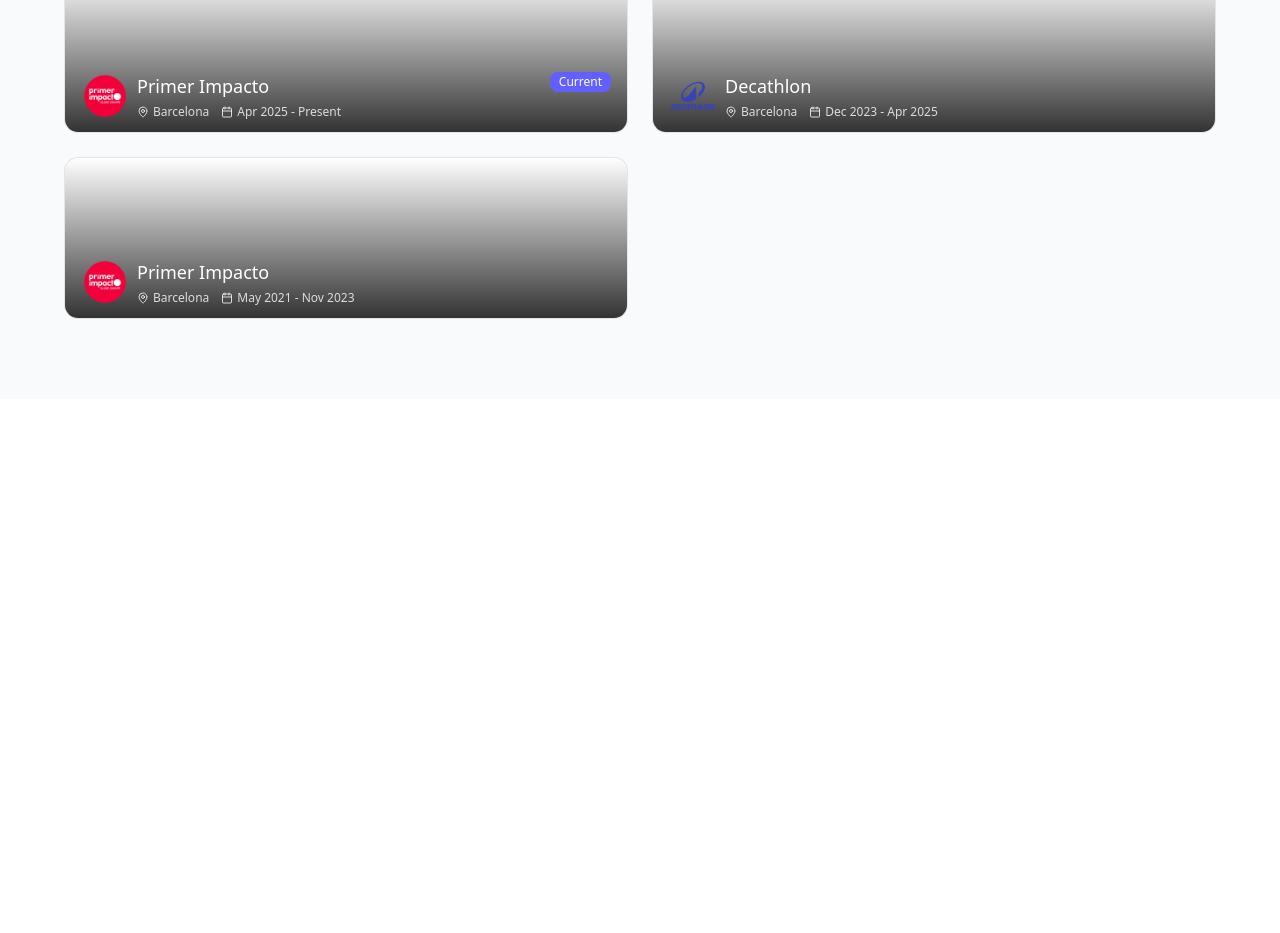
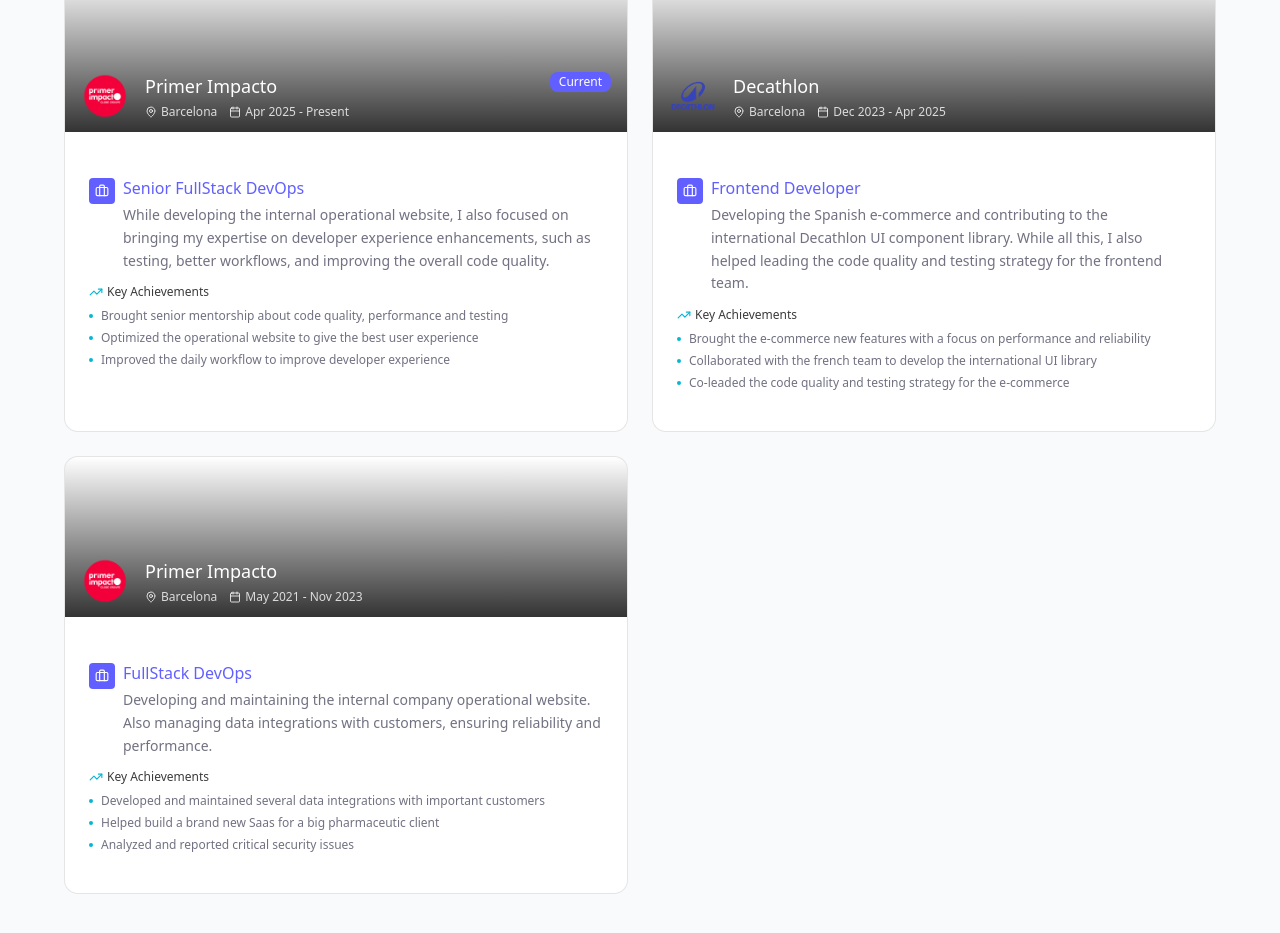
Before and after one commit to TheMineWay/portfolio, a Next.js app: page /en in a window 1280 px wide. Shown: the part 1844-2777 px from the top of the page. Before the commit the page ends 2243 px from the top, so only its background shows below. Built offline with nearby package versions, Linux system fonts and the light colour scheme.

Commit message:
feat: :sparkles: work experience details

```diff
--- a/features/work-experience/components/work-experience-summary-card.tsx
+++ b/features/work-experience/components/work-experience-summary-card.tsx
@@ -1,8 +1,8 @@
-import { Calendar, MapPin } from "lucide-react";
+import { Briefcase, Calendar, MapPin, TrendingUp } from "lucide-react";
 import { WorkExperience } from "../constants/work-experience.constants";
 import { COMPANIES } from "../constants/companies.constants";
 import { formatPeriod } from "@/lib/date/format-period";
-import { Card } from "@/components/ui/card/card";
+import { Card, CardContent } from "@/components/ui/card/card";
 import { Badge } from "@/components/ui/badge/badge";
 import { getTranslations } from "next-intl/server";
 import { TranslationNamespace } from "@/i18n/namespaces";
@@ -12,8 +12,9 @@
     experience: WorkExperience;
 };
 
-export const WorkExperienceSummaryCard: React.FC<Props> = async ({ experience: { company, fromDate, toDate, location } }) => {
+export const WorkExperienceSummaryCard: React.FC<Props> = async ({ experience: { company, fromDate, toDate, location, role, technologies, achievements, description } }) => {
     const commonT = await getTranslations(TranslationNamespace.COMMON);
+    const t = await getTranslations(TranslationNamespace.WORK_EXPERIENCE);
 
     const isCurrent = toDate === null;
     const { name: companyName, logo } = COMPANIES[company];
@@ -32,9 +33,9 @@
                 <div className="absolute inset-0 bg-gradient-to-t from-black/80 via-black/40 to-transparent" />
                 <div className="absolute bottom-3 left-4 right-4">
                     <div className="flex items-start justify-between">
-                        <div className="flex gap-2 items-center">
+                        <div className="flex gap-2 md:gap-4 items-center">
                             {/* Logo */}
-                            <Image alt={commonT('expressions.Logo-of', { name: companyName })} {...logo} className="w-12 h-12"/>
+                            <Image alt={commonT('expressions.Logo-of', { name: companyName })} src={logo.src} width={logo.width} height={logo.height} className="w-12 h-12" />
 
                             {/* Details */}
                             <div>
@@ -59,5 +60,56 @@
                     </div>
                 </div>
             </div>
+
+            <CardContent className="p-5">
+                <div className="flex items-start gap-2 mb-3">
+                    <div
+                        className="p-1.5 rounded mt-0.5"
+                        style={{ backgroundColor: 'var(--brand-primary)', color: 'var(--brand-primary-foreground)' }}
+                    >
+                        <Briefcase className="h-3.5 w-3.5" />
+                    </div>
+                    <div className="flex-1">
+                        <h4
+                            className="mb-1"
+                            style={{ color: 'var(--brand-primary)' }}
+                        >
+                            {role}
+                        </h4>
+                        <p className="text-sm text-muted-foreground leading-relaxed">
+                            {description}
+                        </p>
+                    </div>
+                </div>
+
+                <div className="mb-4">
+                    <div className="flex items-center gap-1 mb-2">
+                        <TrendingUp className="h-3.5 w-3.5" style={{ color: 'var(--brand-accent)' }} />
+                        <span className="text-xs opacity-80">{t('summary.info.Key-achievements')}</span>
+                    </div>
+                    <ul className="space-y-1.5">
+                        {achievements.map((achievement, achievementKey) => (
+                            <li key={achievementKey} className="text-xs text-muted-foreground flex items-start">
+                                <span
+                                    className="inline-block w-1 h-1 rounded-full mt-1.5 mr-2 flex-shrink-0"
+                                    style={{ backgroundColor: 'var(--brand-accent)' }}
+                                />
+                                {achievement}
+                            </li>
+                        ))}
+                    </ul>
+                </div>
+
+                <div className="flex flex-wrap gap-1.5">
+                    {technologies.map((tech) => (
+                        <span
+                            key={tech}
+                            className="text-xs px-2 py-0.5 rounded border"
+                        >
+                            {tech}
+                        </span>
+                    ))}
+                </div>
+            </CardContent>
         </Card>);
 };
--- a/features/work-experience/components/work-experience-summary.tsx
+++ b/features/work-experience/components/work-experience-summary.tsx
@@ -1,12 +1,12 @@
 import type React from "react";
 import { getTranslations } from "next-intl/server";
 import { TranslationNamespace } from "@/i18n/namespaces";
-import { WORK_EXPERIENCES } from "../constants/work-experience.constants";
 import { WorkExperienceSummaryCard } from "./work-experience-summary-card";
+import { getWorkExperiencesDetails } from "../constants/work-experience.constants";
 
-const experiences = WORK_EXPERIENCES.toSorted((a, b) => a.fromDate.getTime() - b.fromDate.getTime()).reverse();
 
 export const WorkExperienceSummary: React.FC = async () => {
+    const experiences = (await getWorkExperiencesDetails()).toSorted((a, b) => a.fromDate.getTime() - b.fromDate.getTime()).reverse();
     const t = await getTranslations(TranslationNamespace.WORK_EXPERIENCE);
 
     const [titleTextHighlight, ...titleTextParts] = t('Title').split(' ').toReversed();
--- a/features/work-experience/constants/work-experience.constants.ts
+++ b/features/work-experience/constants/work-experience.constants.ts
@@ -1,12 +1,21 @@
+import { getTranslations } from "next-intl/server";
 import { Company } from "./companies.constants";
+import { TranslationNamespace } from "@/i18n/namespaces";
 
 export type WorkExperience = {
     key: string;
     company: Company;
     role: string;
+    description: string;
     fromDate: Date;
     toDate: Date | null;
     location: string;
+    achievements: string[];
+    technologies: string[];
+};
+
+type WorkExperiencesDefinition = Omit<WorkExperience, 'achievements' | 'description'> & {
+    achievementsCount: number;
 };
 
 export const WORK_EXPERIENCES = [
@@ -17,6 +26,8 @@
         fromDate: new Date('2021-05-01'),
         toDate: new Date('2023-11-30'),
         location: 'Barcelona',
+        achievementsCount: 3,
+        technologies: []
     },
     {
         key: 'decathlon',
@@ -25,6 +36,8 @@
         fromDate: new Date('2023-12-01'),
         toDate: new Date('2025-04-09'),
         location: 'Barcelona',
+        achievementsCount: 3,
+        technologies: []
     },
     {
         key: 'primer-impacto-2',
@@ -33,5 +46,21 @@
         fromDate: new Date('2025-04-10'),
         toDate: null,
         location: 'Barcelona',
+        achievementsCount: 3,
+        technologies: []
     }
-] satisfies WorkExperience[];
+] satisfies WorkExperiencesDefinition[];
+
+export const getWorkExperiencesDetails = async (): Promise<WorkExperience[]> => {
+    return Promise.all(WORK_EXPERIENCES.map(async (exp) => {
+        const t = await getTranslations(TranslationNamespace.WORK_EXPERIENCE);
+
+        const achievements = Array.from({ length: exp.achievementsCount }, (_, i) => t(`experiences.${exp.key}.achievements.${i}`));
+
+        return {
+            ...exp,
+            description: t(`experiences.${exp.key}.Description`),
+            achievements,
+        };
+    }));
+}
--- a/messages/en/work-experience.json
+++ b/messages/en/work-experience.json
@@ -2,7 +2,30 @@
   "Title": "Work Experience",
   "Subtitle": "My professional journey and the amazing companies I've worked with",
   "experiences": {
-
+    "primer-impacto-1": {
+      "Description": "Developing and maintaining the internal company operational website. Also managing data integrations with customers, ensuring reliability and performance.",
+      "achievements": {
+        "0": "Developed and maintained several data integrations with important customers",
+        "1": "Helped build a brand new Saas for a big pharmaceutic client",
+        "2": "Analyzed and reported critical security issues"
+      }
+    },
+    "decathlon": {
+      "Description": "Developing the Spanish e-commerce and contributing to the international Decathlon UI component library. While all this, I also helped leading the code quality and testing strategy for the frontend team.",
+      "achievements": {
+        "0": "Brought the e-commerce new features with a focus on performance and reliability",
+        "1": "Collaborated with the french team to develop the international UI library",
+        "2": "Co-leaded the code quality and testing strategy for the e-commerce"
+      }
+    },
+    "primer-impacto-2": {
+      "Description": "While developing the internal operational website, I also focused on bringing my expertise on developer experience enhancements, such as testing, better workflows, and improving the overall code quality.",
+      "achievements": {
+        "0": "Brought senior mentorship about code quality, performance and testing",
+        "1": "Optimized the operational website to give the best user experience",
+        "2": "Improved the daily workflow to improve developer experience"
+      }
+    }
   },
   "companies": {
     "primer-impacto": {
@@ -11,5 +34,10 @@
     "decathlon": {
         "Description": ""
     }
+  },
+  "summary": {
+    "info": {
+      "Key-achievements": "Key Achievements"
+    }
   }
 }
```
